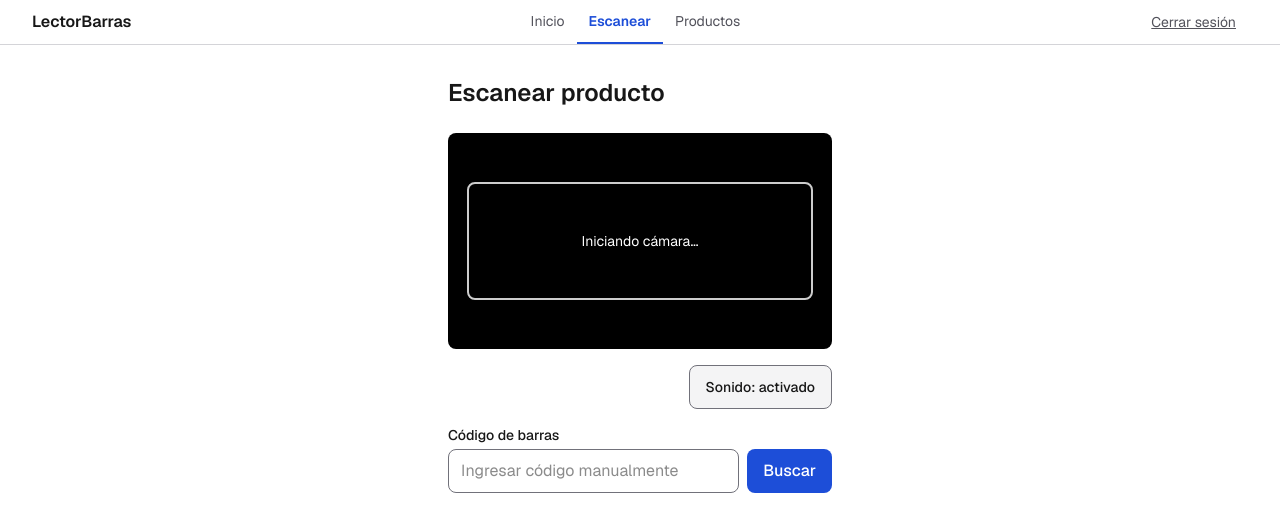
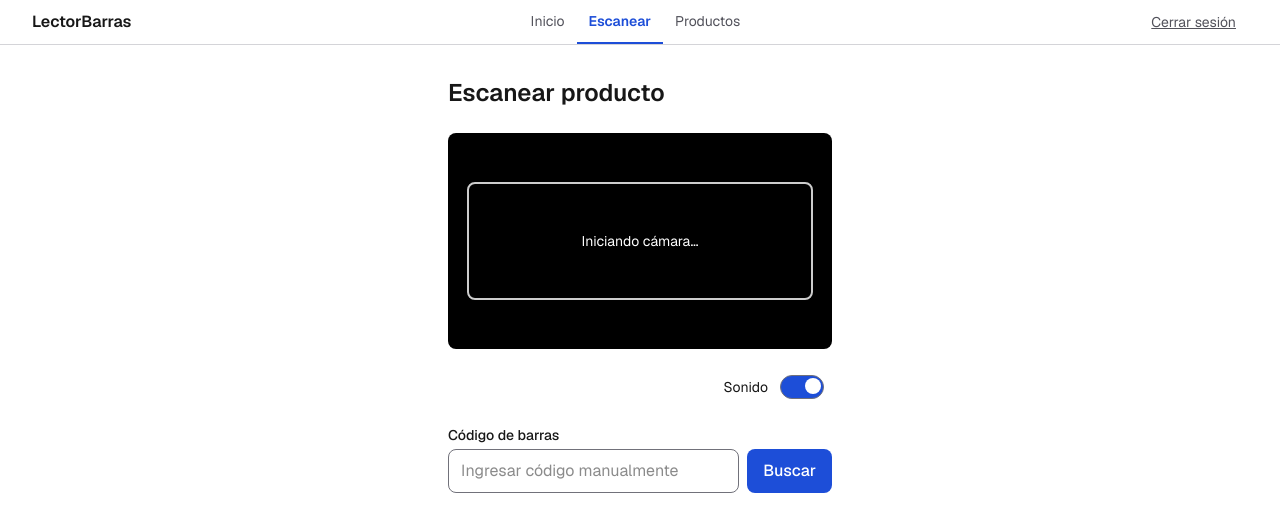
Before and after one commit to cubo1991/LectorBarras, a Next.js app: page /scan in a window 1280 px wide. Shown: the top 532 px of the page. Built offline with nearby package versions, Linux system fonts and the light colour scheme; no server answers; what @zxing/library would draw is missing.

Commit message:
Flujo Task 6: interruptores accesibles (Sonido, Linterna) con etiqueta fija
Co-Authored-By: Claude Sonnet 5 <noreply@anthropic.com>

```diff
--- a/src/components/BarcodeScanner.tsx
+++ b/src/components/BarcodeScanner.tsx
@@ -4,6 +4,7 @@ import { useEffect, useRef, useState } from "react";
 import { Alert } from "@/components/ui/Alert";
 import { Button } from "@/components/ui/Button";
 import { Field } from "@/components/ui/Field";
+import { Switch } from "@/components/ui/Switch";
 import { acceptReading, isValidBarcodeInput, normalizeBarcode } from "@/lib/barcode";
 import { scanFeedback, setMuted, unlockAudio, useMuted } from "@/lib/feedback";
 import {
@@ -246,14 +247,8 @@ export function BarcodeScanner({ onDetected }: Props) {
               />
             </label>
           )}
-          {controls.torch && (
-            <Button variant="secondary" onClick={() => void handleTorch()} className="text-sm">
-              {torchOn ? "Linterna: encendida" : "Linterna: apagada"}
-            </Button>
-          )}
-          <Button variant="secondary" onClick={() => setMuted(!muted)} className="ml-auto text-sm">
-            {muted ? "Sonido: silenciado" : "Sonido: activado"}
-          </Button>
+          {controls.torch && <Switch label="Linterna" checked={torchOn} onChange={() => void handleTorch()} />}
+          <Switch label="Sonido" checked={!muted} onChange={(on) => setMuted(!on)} className="ml-auto" />
         </div>
       )}
       {fatalError && <Alert>{fatalError}</Alert>}
--- /dev/null
+++ b/src/components/ui/Switch.tsx
@@ -0,0 +1,38 @@
+type Props = {
+  /** Etiqueta FIJA ("Sonido"): el estado lo dice `aria-checked`, no el texto. */
+  label: string;
+  checked: boolean;
+  onChange: (checked: boolean) => void;
+  className?: string;
+};
+
+/**
+ * Interruptor accesible (`role="switch"`). Un botón cuyo texto cambia ("Sonido: activado")
+ * no dice qué pasa al tocarlo; un interruptor con etiqueta fija sí. El estado se ve por la
+ * posición de la perilla, no sólo por el color. Se opera con Espacio/Enter (es un <button>).
+ */
+export function Switch({ label, checked, onChange, className = "" }: Props) {
+  return (
+    <button
+      type="button"
+      role="switch"
+      aria-checked={checked}
+      onClick={() => onChange(!checked)}
+      className={`flex min-h-11 items-center gap-3 rounded-control px-2 text-sm ${className}`}
+    >
+      <span>{label}</span>
+      <span
+        aria-hidden
+        className={`relative h-6 w-11 shrink-0 rounded-full border border-border-strong transition-colors ${
+          checked ? "bg-accent" : "bg-surface"
+        }`}
+      >
+        <span
+          className={`absolute top-0.5 size-4 rounded-full transition-all ${
+            checked ? "left-6 bg-accent-foreground" : "left-0.5 bg-muted"
+          }`}
+        />
+      </span>
+    </button>
+  );
+}
--- a/tasks/todo-flow.md
+++ b/tasks/todo-flow.md
@@ -158,18 +158,20 @@ Spec: `SPEC-flow.md` · Plan y decisiones: `tasks/plan-flow.md`
 
 ## Phase 3: Modo recepción y ayuda
 
-### Task 6: Interruptores accesibles (Sonido, Linterna)
+### Task 6: Interruptores accesibles (Sonido, Linterna) ✅
+
+> Hecho; 119 unit y 51 e2e en verde. `Switch` propio (`role=switch`, `aria-checked`, etiqueta fija, perilla que se mueve además de cambiar de color). Ojo con la semántica: **Sonido activado = interruptor encendido** (`checked = !muted`). Se opera con Espacio, mide ≥ 44 px y la preferencia persiste tras recargar (e2e con teclado). Axe a 360 px en claro y oscuro con linterna y zoom visibles sigue en verde.
 
 **Description:** Componente `Switch` (`role="switch"`, `aria-checked`, etiqueta fija) y reemplazo de los botones "Sonido: activado/silenciado" y "Linterna: apagada/encendida".
 
 **Acceptance criteria:**
-- [ ] Sonido y Linterna son `switch` con etiqueta fija ("Sonido", "Linterna") y `aria-checked` refleja el estado
-- [ ] Se operan con teclado (Espacio/Enter) y miden ≥ 44 px
-- [ ] Funcionan igual que antes: silenciar persiste; la linterna sólo aparece si el dispositivo la ofrece
-- [ ] Los e2e que buscaban los textos viejos se actualizan
+- [x] Sonido y Linterna son `switch` con etiqueta fija ("Sonido", "Linterna") y `aria-checked` refleja el estado
+- [x] Se operan con teclado (Espacio/Enter) y miden ≥ 44 px
+- [x] Funcionan igual que antes: silenciar persiste; la linterna sólo aparece si el dispositivo la ofrece
+- [x] Los e2e que buscaban los textos viejos se actualizan
 
 **Verification:**
-- [ ] E2E: `npx playwright test e2e/scanner.spec.ts` y `npm run test:e2e` completo (a11y y responsive incluidos)
+- [x] E2E: `npx playwright test e2e/scanner.spec.ts` y `npm run test:e2e` completo (a11y y responsive incluidos)
 
 **Dependencies:** Task 3
 
```
Also changed, not shown: 1 other file (tests, documents, lock files or other folders).
